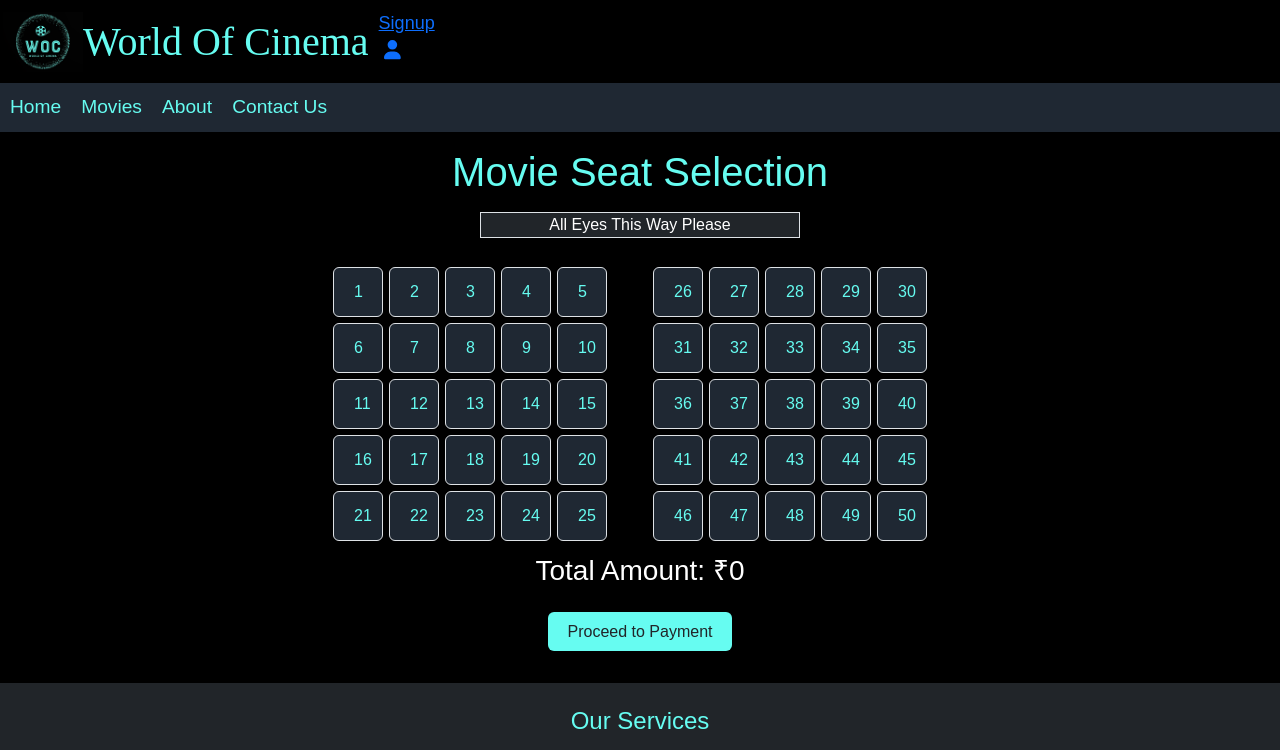
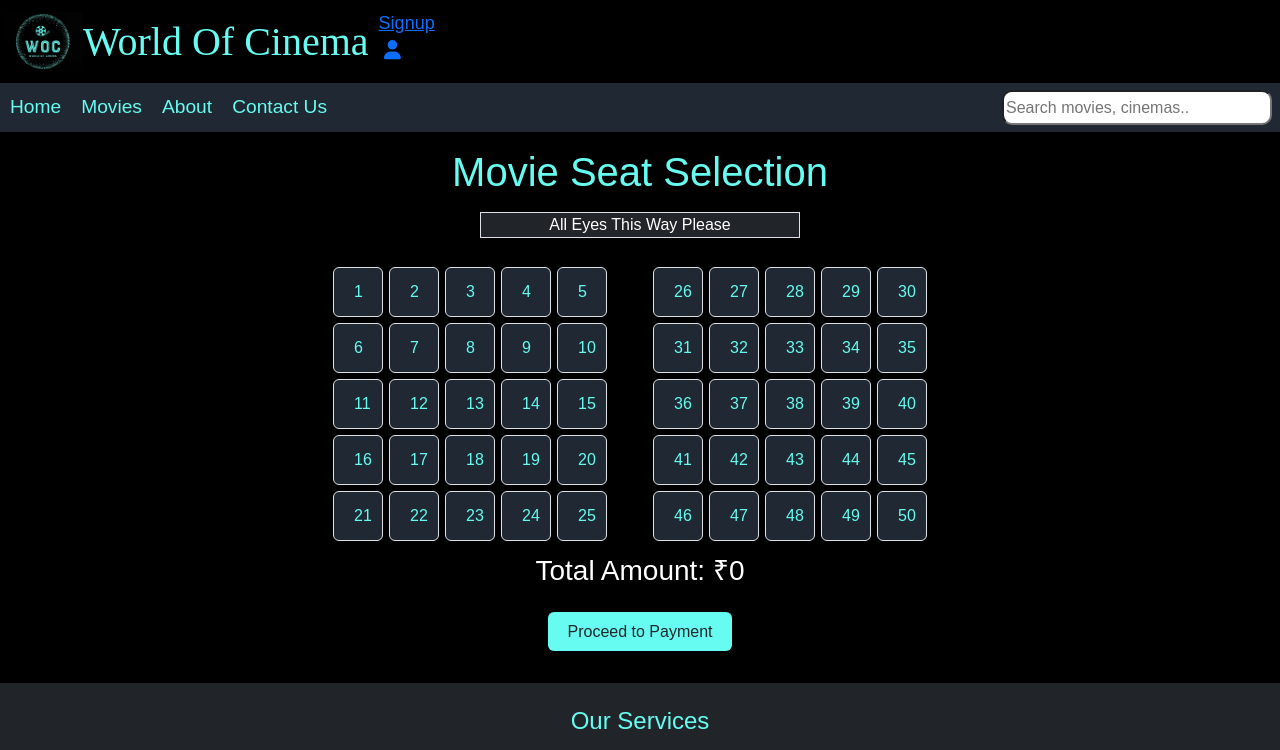
Before and after one commit to RujutaK03/MERN_Project, a React (Create React App) app: page /Seat in a window 1280 px wide. Shown: the top 750 px of the page. Built offline with nearby package versions, Linux system fonts and the light colour scheme; no server answers.

Commit message:
Update header.js

```diff
--- a/src/components/header.js
+++ b/src/components/header.js
@@ -72,7 +72,7 @@ const Header = () => {
 
         <a href='/about' className="links">About</a>
         <a href='/contact' className="links">Contact Us</a>
-
+        <input className="search" type="text" placeholder="Search movies, cinemas.." />
       </div>
     </div>
   );
```
